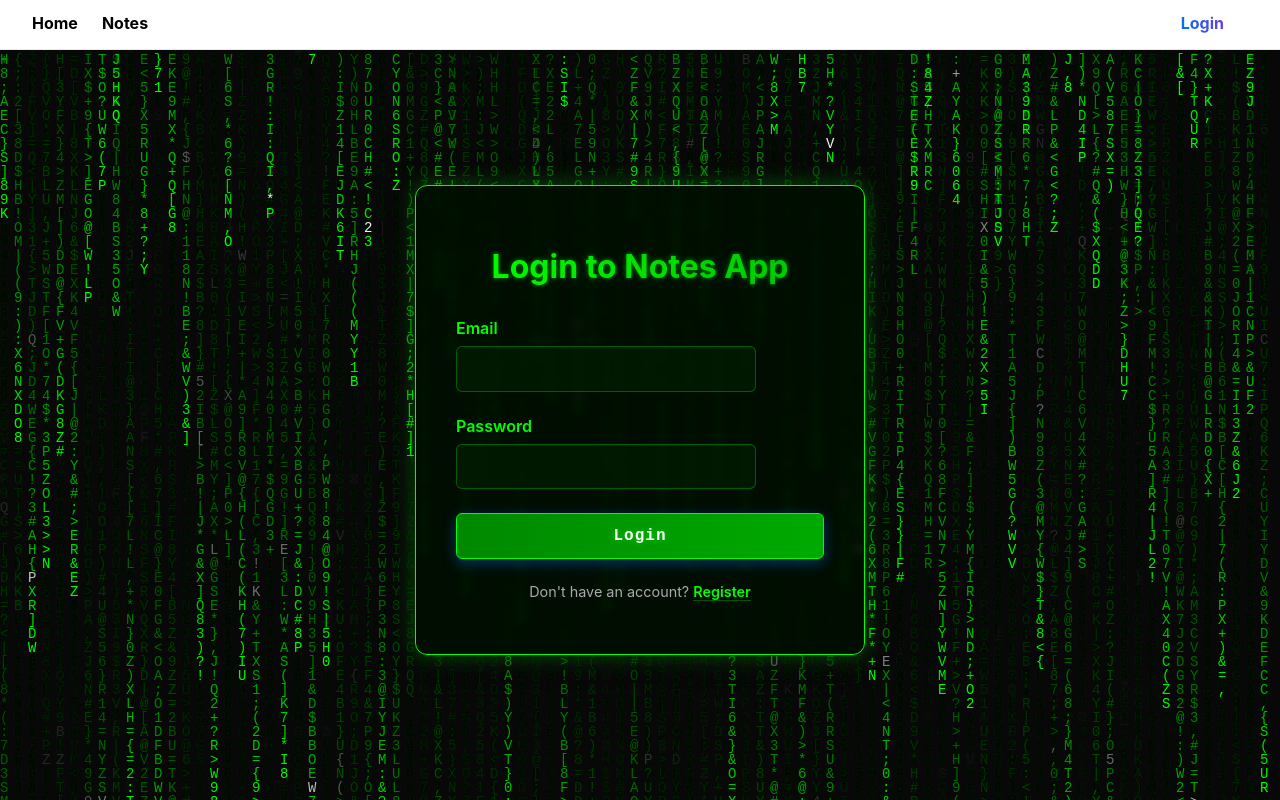
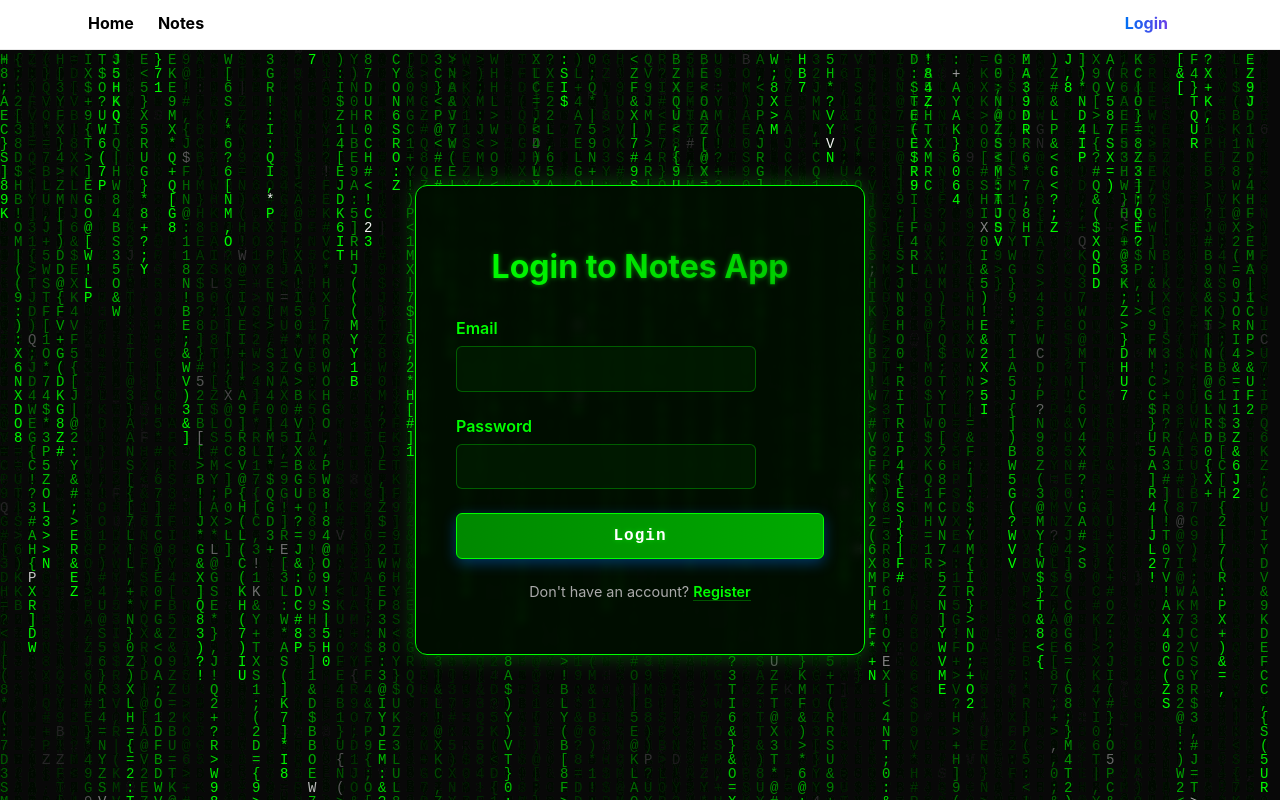
Before and after one commit to fadafful/next-notes, a Next.js app: page /login in a window 1280 px wide. Built offline with nearby package versions, Linux system fonts and the light colour scheme.

Commit message:
Update globals.css
nav style updates

```diff
--- a/app/globals.css
+++ b/app/globals.css
@@ -49,26 +49,13 @@ button {
 }
 
 /* Navigation styles */
-
-nav {
-  display: flex;
-  justify-content: space-between;
-  align-items: center;
-  width: 100%;
-  margin-bottom: 2rem;
-  padding-bottom: 1rem;
-  border-bottom: 1px solid #eaeaea;
-  background: white; /* Ensure it doesn't overlap visually with the canvas */
-  z-index: 10; /* Stay above matrixCanvas */
-}
-
 nav {
   display: flex;
   justify-content: space-between;
   align-items: center;
   width: 100%;
   height: 50px;
-  padding: 1rem 2rem 0 2rem; /* Adjusted padding for top spacing */
+  padding: 1rem 5.5rem 0 5.5rem; /* Adjusted padding for top spacing */
   padding-bottom: 1rem;
   border-bottom: 1px solid #eaeaea;
   position: fixed; /* Make it fixed */
```
